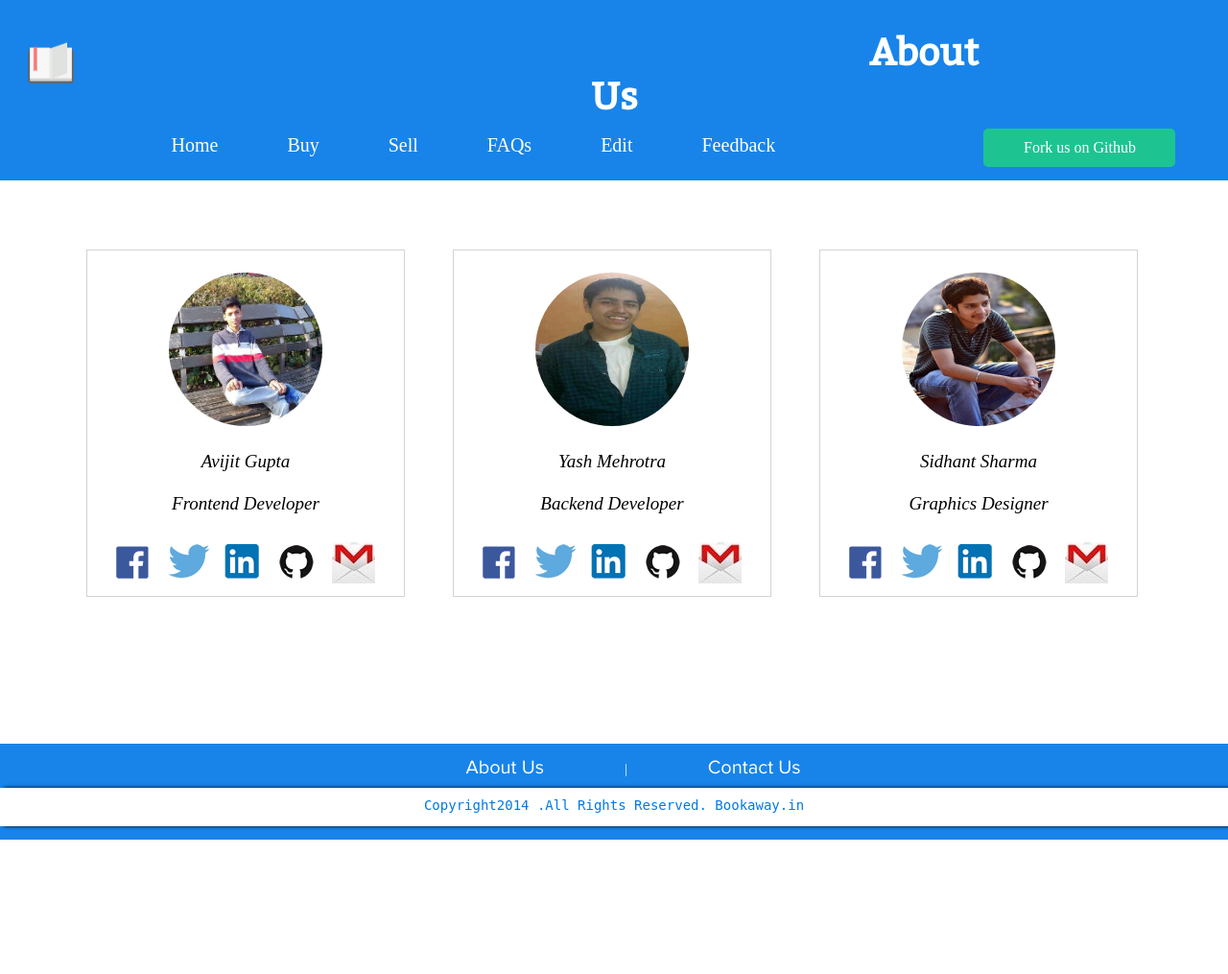
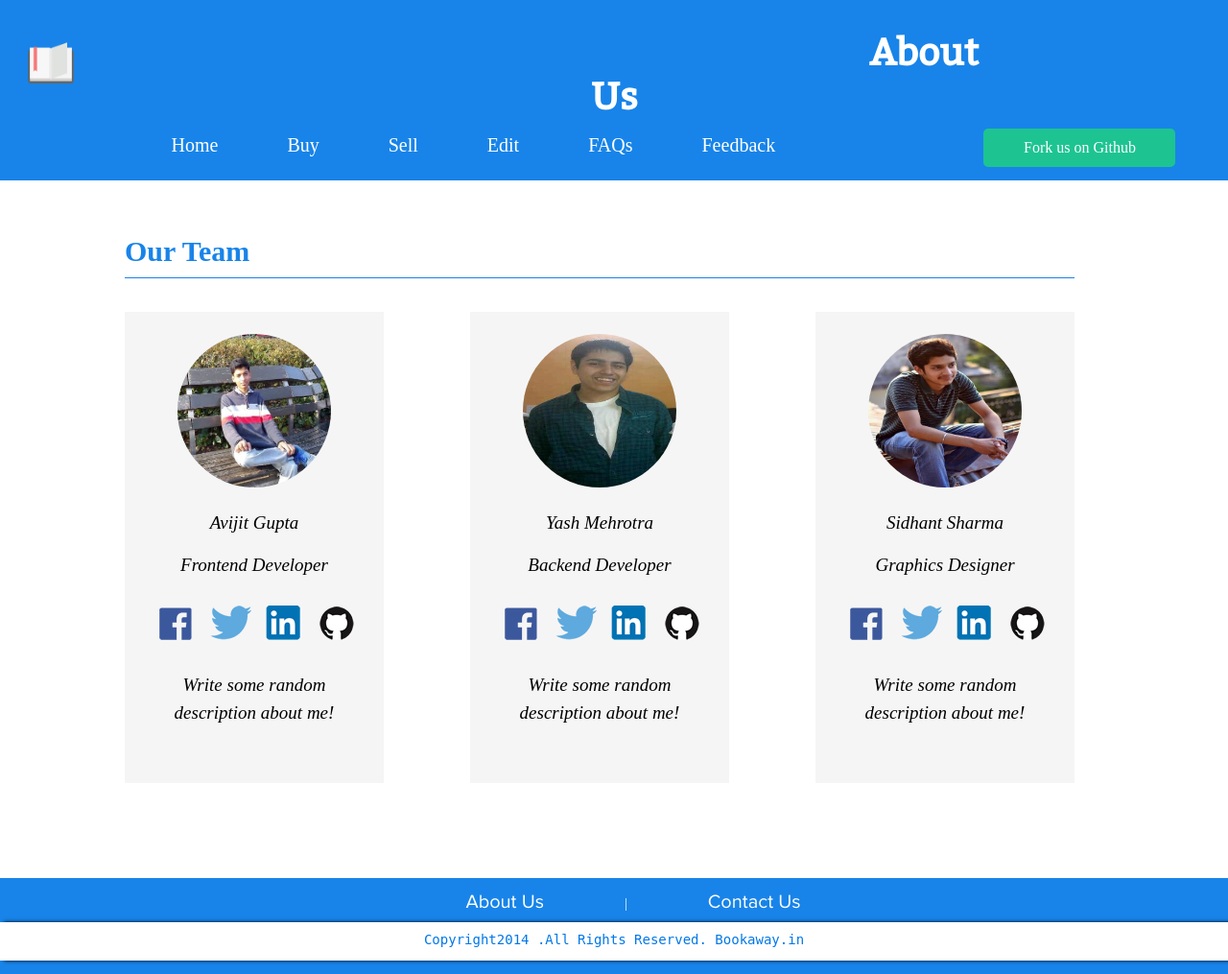
Before and after one commit to yashmehrotra/BookAway, a PHP site: page /github/about in a window 1280 px wide. Shown: the whole page at 96% size. Before the commit the page ends 875 px from the top, so only its background shows below. Run offline with PHP 8.4, Linux system fonts and the light colour scheme; some web fonts are replaced.

Commit message:
revamped about us, favicon almost created, landing page image changed

```diff
--- a/Styles/MAIN.css
+++ b/Styles/MAIN.css
@@ -69,7 +69,7 @@ ul { list-style-type: none; }
 
 .header-wrapper { width:99.92%; height:65px; position:relative; top:120px; }
 
-.header-wrapper-fixed {	z-index:50;	position:fixed; -webkit-backface-visibility: hidden; top:0; left:0; }
+.header-wrapper-fixed {	z-index:50; position:fixed; -webkit-backface-visibility: hidden; top:0; left:0; }
 
 .header { width:100%; min-width: 1100px; height:68px; background-color:#1884E9; font-family: Ubuntu; margin: -60px auto 0; border:1px outset transparent; }
 
@@ -96,13 +96,13 @@ ul { list-style-type: none; }
 
 footer { width:100%; min-width: 1200px; height:100px; margin-bottom:0; position:relative; text-align:center; background-color:#1884E9; color:white; font-size:14px; }
 
-footer div { height:20px; width:inherit; padding-top:1px;	margin:20px auto auto; }
+footer div { height:20px; width:inherit; padding-top:1px; margin:20px auto auto; }
 
 footer div ul { list-style:none; }
 
 footer div ul li { display:inline-block; }
 
-footer div ul li a {	text-decoration:none; padding:0 50px;	margin:0 20px; font:20px Proxima-Nova; color:white; }
+footer div ul li a { text-decoration:none; padding:0 50px; margin:0 20px; font:20px Proxima-Nova; color:white; }
 
 footer div ul li a:hover { text-decoration:underline; }
 
@@ -111,7 +111,7 @@ footer #copyright { margin-top:25px; height:30px; width:inherit; background-colo
 
 /********************  INDEX.PHP   ************************/
 
-#index-body { background-image: url(Images/index-wallpaper.jpg); background-repeat: no-repeat; background-size: cover; }
+#index-body { background-image: url(Images/2.jpg); background-repeat: no-repeat; background-size: cover; }
 
 a.index-header-links, a.index-header-links:link { text-decoration:none; padding:8px 28px; font-size:23px; margin-right:15px; color:white; display:inline-block; }
 
@@ -127,21 +127,19 @@ a.index-header-links:hover { -webkit-transition:background-color .5s ease-in; -m
 /********************  ABOUT.PHP   ************************/
 
 
-#about-us-container { height:320px;	width:1200px; margin:40px auto 250px; text-align:justify; background-color:white; }
+#about-us-container { height:420px; width:1200px; margin:40px auto 250px; text-align:justify; background-color:white; }
 
-.developer-profile, .profile-onhover { height:300px; width:290px; border:1px ridge #d3d3d3; margin:55px 0px 0px 50px; padding:20px 20px 40px; float:left; display:inline-block; text-align:center; }
+#about-us-container .about-labels { font-family: Ubuntu; font-size: 30px; color: #1884e9; text-align:left; margin:80px 0 0 90px; display:block; width:990px; border-bottom: 1px solid #1884e9; padding-bottom:10px; }
 
-.profile-image { height:160px; width:160px; border:solid transparent; border-radius:100px; }
+.developer-profile { width:230px; margin:35px 0 0 90px; padding:20px 20px 40px; float:left; display:inline-block; text-align:center; background-color:whitesmoke; }
 
-.developer-profile a img.profile-image:hover { cursor:default; }
+.developer-profile p.about-me { display:block; margin-top:100px; font-family:Josefin-Slab; line-height:150%; }
 
-.profile-onhover { -webkit-transition:background-color .4s linear, color .4s linear; -moz-transition:background-color .4s linear, color .4s linear; -o-transition:background-color .4s linear, color .4s linear; -ms-transition:background-color .4s linear, color .4s linear; }
-
-.profile-onhover:hover { border-color:transparent; background-color:#DCDCDC; }
+.profile-image { height:160px; width:160px; border:solid transparent; border-radius:90px; }
 
 .developer-profile p { font: italic 19px serif; }
 
-.developer-profile div { height:43px; width:45px; float:left; margin:10px 5px 0 7px; }
+.developer-profile div { height:43px; width:43px; float:left; margin:10px 0 0 13px; }
 
 .fb { background:url("Images/icon-logos.png") 0 0; }
 
@@ -150,8 +148,6 @@ a.index-header-links:hover { -webkit-transition:background-color .5s ease-in; -m
 .li { background:url("Images/icon-logos.png") -103px 0; }
 
 .gi { background:url("Images/icon-logos.png") -24px 41px; }
-
-.ml { background:url("Images/gmail.jpg") -4px -4px; }
 
 
 /********************    BUY.PHP    ************************/
@@ -234,7 +230,6 @@ a.index-header-links:hover { -webkit-transition:background-color .5s ease-in; -m
 #buy-container #buy-content-container .sell-buy-wrapper,
 #buy-container #buy-content-container .rent-buy-wrapper { height:40px; font-size:19px; top:-275px; left:550px; width:230px; overflow:hidden; }
 
-
 #buy-container #buy-content-container .sell-buy-wrapper .ruppee-img,
 #buy-container #buy-content-container .rent-buy-wrapper .ruppee-img { height:18px; width:16px; margin:0 1px 0px 2px; }
 
@@ -269,13 +264,21 @@ a.index-header-links:hover { -webkit-transition:background-color .5s ease-in; -m
 
 
 #contact-us-container { height:500px; width:1000px; margin:70px auto 130px; text-align:center; }
-#head-text { font-family: Ubuntu; font-size: 30px; color: #1884E9;}
+
+#head-text { font-family: Ubuntu; font-size: 30px; color: #1884e9; text-transform:uppercase; }
+
 .contact-info { text-align: left; font-size: 20px; font-family: Ubuntu; display: inline-block; width: 930px; margin: 20px auto 0; }
+
 .contact-icons { float: left; display: inline-block; font-size: 33px; }
-.ion-android-location { color: red; margin-top: 22px;  }
+
+.ion-android-location { color: red; margin-top: 22px; }
+
 .ion-email { color: orange; margin-top: 16px; }
+
 .ion-android-call { color: blue; margin-top: 15px; }
-#map-canvas { float: right; border: 2px ;margin-top: -174px;}
+
+#map-canvas { float: right; border: 2px; margin-top: -174px; }
+
 
 /********************  DEL.PHP  ************************/
 
--- a/about.php
+++ b/about.php
@@ -19,7 +19,8 @@
             </div>
 
             <div class="main-containers" id="about-us-container">
-                <div class="developer-profile pointer-onhover" id="profile1">
+	        <h2 class="about-labels">Our Team</h2>
+                <div class="developer-profile" id="profile1">
                     <a href="Styles/Images/avijit.jpg"><img src="Styles/Images/avijit.jpg" class="profile-image" id="profile-image1" alt="img1"></a>
                     <p>Avijit Gupta
                         <br><br>
@@ -29,8 +30,8 @@
                     <div onclick="location.href='http://www.twitter.com/526avijit';" class="pointer-onhover tw"></div>
                     <div onclick="location.href='https://www.linkedin.com/pub/avijit-gupta/9a/22/6';" class="pointer-onhover li"></div>
                     <div onclick="location.href='https://github.com/526avijitgupta';" class="pointer-onhover gi"></div>
-                    <div onclick="location.href='';" class="pointer-onhover ml"></div>
-                </div>
+                <p class="about-me">Write some random description about me!</p>
+		</div>
 
                 <div class="developer-profile" id="profile2">
                     <a href="Styles/Images/yash.jpg"><img src="Styles/Images/yash.jpg" class="profile-image" id="profile-image2" alt="img2"></a>
@@ -42,7 +43,7 @@
                     <div onclick="location.href='http://www.twitter.com/yashm95';" class="pointer-onhover tw"></div>
                     <div onclick="location.href='in.linkedin.com/in/yashmehrotra';" class="pointer-onhover li"></div>
                     <div onclick="location.href='https://github.com/yashmehrotra/';" class="pointer-onhover gi"></div>
-                    <div onclick="location.href='';" class="pointer-onhover ml"></div>
+		<p class="about-me">Write some random description about me!</p>
                 </div>
 
                 <div class="developer-profile" id="profile3">
@@ -55,7 +56,7 @@
                     <div onclick="location.href='http://www.twitter.com/SidMail15';" class="pointer-onhover tw"></div>
                     <div onclick="location.href='http://in.linkedin.com/pub/sidhant-sharma/91/960/230';" class="pointer-onhover li"></div>
                     <div onclick="location.href='https://github.com/sid15sharma';" class="pointer-onhover gi"></div>
-                    <div onclick="location.href='';" class="pointer-onhover ml"></div>
+		<p class="about-me">Write some random description about me!</p>
                 </div>
             </div>
             <?php
--- a/contact.php
+++ b/contact.php
@@ -18,7 +18,7 @@
             <h2>Contact Us</h2>
         </div>
         <div class="main-containers" id="contact-us-container">
-            <h2 id="head-text">GET IN TOUCH.</h2>
+            <h2 id="head-text">get in touch.</h2>
             <span class="ion-android-location contact-icons"></span>
             <p id="address-text" class="contact-info">Jaypee Institute Of Information Technology,<br>A-10, Sector-62,<br>Noida, UP</p>
             <br>
--- a/header.php
+++ b/header.php
@@ -13,8 +13,8 @@
                 <li><a href="index" id="home">Home</a></li>
                 <li><a href="buy" id="buy">Buy</a></li>
                 <li><a href="sell" id="sell">Sell</a></li>
+                <li><a href="del" id="del">Edit</a></li>
                 <li><a href="faqs" id="faqs">FAQs</a></li>
-                <li><a href="del" id="del">Edit</a></li>
                 <li><a href="feedback" id="feedback">Feedback</a></li>
             </ul>
             <a href="https://github.com/yashmehrotra/Bookaway" target="_blank">
--- a/header_index.php
+++ b/header_index.php
@@ -7,8 +7,8 @@
             <li class="header-list-module"><a href="index" class="index-header-links" id="home">Home</a></li>
             <li class="header-list-module"><a href="buy" class="index-header-links" id="buy">Buy</a></li>
             <li class="header-list-module"><a href="sell" class="index-header-links" id="sell">Sell</a></li>
+            <li class="header-list-module"><a href="del" class="index-header-links" id="del">Edit</a></li>
             <li class="header-list-module"><a href="faqs" class="index-header-links" id="faqs">FAQs</a></li>
-            <li class="header-list-module"><a href="del" class="index-header-links" id="del">Edit</a></li>
             <li class="header-list-module"><a href="feedback" class="index-header-links" id="feedback">Feedback</a></li>
         </ul>
 	</section>
```
Also changed, not shown: Styles/Images/1.jpg (added), Styles/Images/2.jpg (added), Styles/Images/3.jpg (added), 1 other file.
